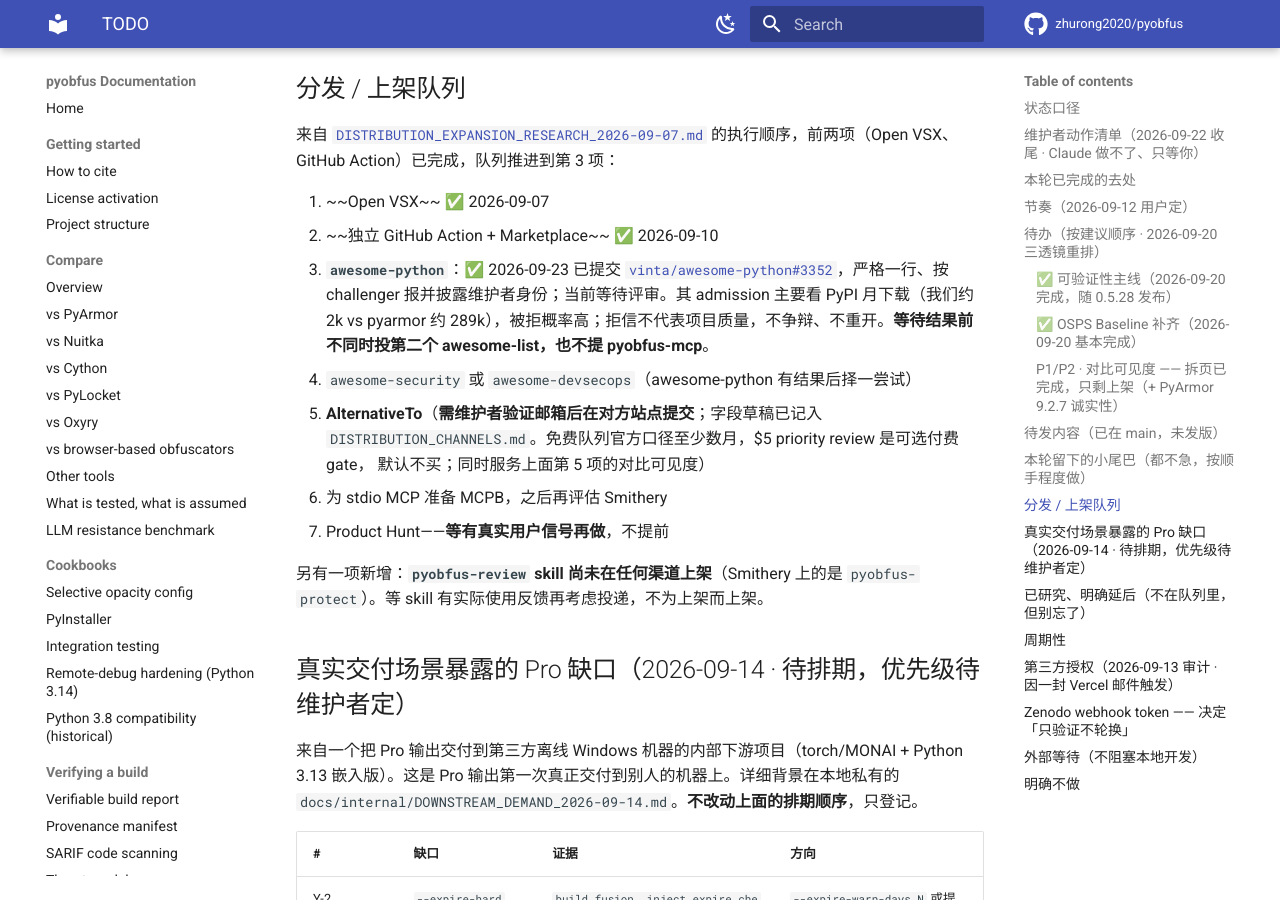
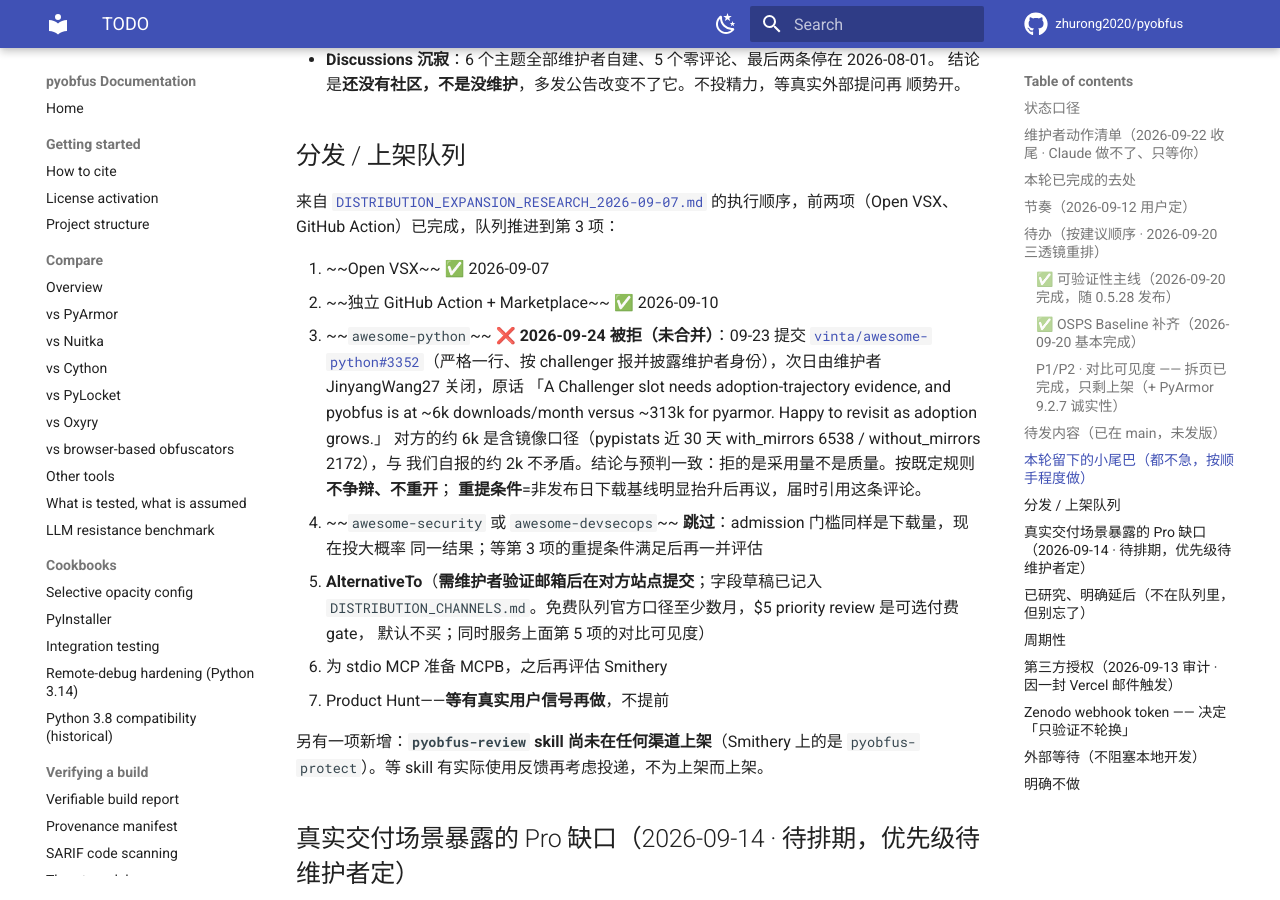
Before and after one commit to zhurong2020/pyobfus, an MkDocs documentation site: the page built from docs/TODO.md, in a window 1280 px wide and 900 px high, scrolled down 4295 px. Built offline with MkDocs 1.6.1 and Material for MkDocs 9.7.7, drawn with Linux system fonts in a browser that asks for light colours; comment, search, counter and statistics services are not loaded; some of the changed text lies outside the part shown.

Commit message:
docs: record awesome-python PR #3352 rejection, advance distribution queue
The challenger PR was closed on 2026-09-24 by the list maintainer on
adoption grounds (~6k/month with mirrors vs ~313k for pyarmor), with an
explicit "happy to revisit as adoption grows". Record the verdict and the
quote in TODO, the current plan and the channel register; mark the
security-flavoured awesome-lists as skipped for the same threshold; clear
the "wait for awesome-python" gate on the AlternativeTo submission.

Co-Authored-By: Claude Fable 5.1 <noreply@anthropic.com>

```diff
--- a/docs/TODO.md
+++ b/docs/TODO.md
@@ -5,11 +5,12 @@
 顺序做」，不记录历史。依据与实测证据见
 [`FEATURE_EXPANSION_RESEARCH_2026-09-12.md`](FEATURE_EXPANSION_RESEARCH_2026-09-12.md)。
 
-最后更新：2026-09-24（`pyobfus-runtime` 0.1.0 已通过 OIDC/PEP 740 发布并完成 PyPI 验收；
+最后更新：2026-09-24（awesome-python PR #3352 当日被维护者关闭，理由是采用量，见「分发 / 上架队列」；
+`pyobfus-runtime` 0.1.0 已通过 OIDC/PEP 740 发布并完成 PyPI 验收；
 删除已完全合入 `main` 的本地及远端 `spike/mcp-sdk-2x` 空壳分支；
 修正本文件把已随 0.5.28 发布的邮箱 trial 误列为待实现、仍称 0.5.27 为当前版本的状态漂移。
 上一轮 2026-09-22：迁移到 WSL 后的核查与收尾，抗 AI 措辞改写完成、Alipay 句已删、
-awesome-python PR #3352 已提交并等待评审、Claude plugin 需重提、MCP Trust Checker 已实扫；详见
+awesome-python PR #3352 已提交（09-24 被拒）、Claude plugin 需重提、MCP Trust Checker 已实扫；详见
 `CURRENT_PLAN_ZH.md` 09-22 段。上一轮 2026-09-20：对标竞品 + 国际最佳实践 + 本地已完成/未发版做了一次三透镜
 重排，见 `FEATURE_EXPANSION_RESEARCH_2026-09-12.md` 之上的本轮外部核查；新增
 **服务端邮箱登记 trial** 为 P1（现已完成并随 0.5.28 发布），依据见
@@ -84,7 +85,7 @@ provenance 项收拢为**一条主线抬为 P0**；**明确不追** PyArmor 的
 | ~~P0~~ ✅ | 可验证性主线**完成**：对标文档 `SUPPLY_CHAIN_ASSURANCE.md` + 稳定 reason code（`reason_codes.py` v1，plan/report 发射，`REASON_CODES.md`）+ CycloneDX 1.7，全部**随 0.5.28 发布** | — | — |
 | ~~P1~~ ✅ | OSPS 补齐**基本完成 2026-09-20**：4 开关（gh api 核实）+ 4 文档（f2cd713）全做完。残余 = `LE-01.01` DCO（主动延后）+ 若干 L3 | 免发版 | — |
 | ~~P1~~ ✅ | 抗 AI 措辞改写**完成 2026-09-22**（tech-deai）：README / `landing/index.html` / `docs/index.md` 散文里的 em-dash 全部清零（README 48 处）、20 条 bold-colon 功能列表改成带动词的句子；命令、路径、版本号、链接、What's new 横幅与 UI 标签（如 `Unlock Pro`）原样。H2 骨架未动（doc-hub 型 README，锚点被外部引用）。~~pyarmor VMC/ECC 补记~~——已确认无需改 | 免发版（README 到 PyPI 要等下次发版） | — |
-| **P2** | 分发上架队列：awesome-python PR #3352 已提交、等待评审；不要同时投第二个 awesome-list → 结果出来后再评估 awesome-security → AlternativeTo | 免发版 | 外部等待 |
+| **P2** | 分发上架队列：awesome-python PR #3352 **2026-09-24 被拒**（理由=采用量，对方留了「adoption grows」再议的门；不争辩、不重开）；awesome-security / awesome-devsecops 门槛同为下载量，**跳过**；队列下一项 **AlternativeTo**（需维护者账号） | 免发版 | 维护者 |
 
 ### ✅ 可验证性主线（2026-09-20 完成，随 0.5.28 发布）
 
@@ -160,12 +161,15 @@ Magic"**已经**诚实写明 9.2.x 的 `--vmc`/`--ecc` 函数级虚拟化是 pyo
 
 1. ~~Open VSX~~ ✅ 2026-09-07
 2. ~~独立 GitHub Action + Marketplace~~ ✅ 2026-09-10
-3. **`awesome-python`**：✅ 2026-09-23 已提交
-   [`vinta/awesome-python#3352`](https://github.com/vinta/awesome-python/pull/3352)，严格一行、按
-   challenger 报并披露维护者身份；当前等待评审。其 admission 主要看 PyPI 月下载（我们约
-   2k vs pyarmor 约 289k），被拒概率高；拒信不代表项目质量，不争辩、不重开。**等待结果前
-   不同时投第二个 awesome-list，也不提 pyobfus-mcp**。
-4. `awesome-security` 或 `awesome-devsecops`（awesome-python 有结果后择一尝试）
+3. ~~`awesome-python`~~ ❌ **2026-09-24 被拒（未合并）**：09-23 提交
+   [`vinta/awesome-python#3352`](https://github.com/vinta/awesome-python/pull/3352)（严格一行、按
+   challenger 报并披露维护者身份），次日由维护者 JinyangWang27 关闭，原话
+   「A Challenger slot needs adoption-trajectory evidence, and pyobfus is at ~6k downloads/month versus ~313k for pyarmor. Happy to revisit as adoption grows.」
+   对方的约 6k 是含镜像口径（pypistats 近 30 天 with_mirrors 6538 / without_mirrors 2172），与
+   我们自报的约 2k 不矛盾。结论与预判一致：拒的是采用量不是质量。按既定规则**不争辩、不重开**；
+   **重提条件**=非发布日下载基线明显抬升后再议，届时引用这条评论。
+4. ~~`awesome-security` 或 `awesome-devsecops`~~ **跳过**：admission 门槛同样是下载量，现在投大概率
+   同一结果；等第 3 项的重提条件满足后再一并评估
 5. **AlternativeTo**（**需维护者验证邮箱后在对方站点提交**；字段草稿已记入
    `DISTRIBUTION_CHANNELS.md`。免费队列官方口径至少数月，$5 priority review 是可选付费 gate，
    默认不买；同时服务上面第 5 项的对比可见度）
```
Also changed, not shown: docs/CURRENT_PLAN_ZH.md (+11 -6 lines), docs/DISTRIBUTION_CHANNELS.md (+15 -5 lines).
